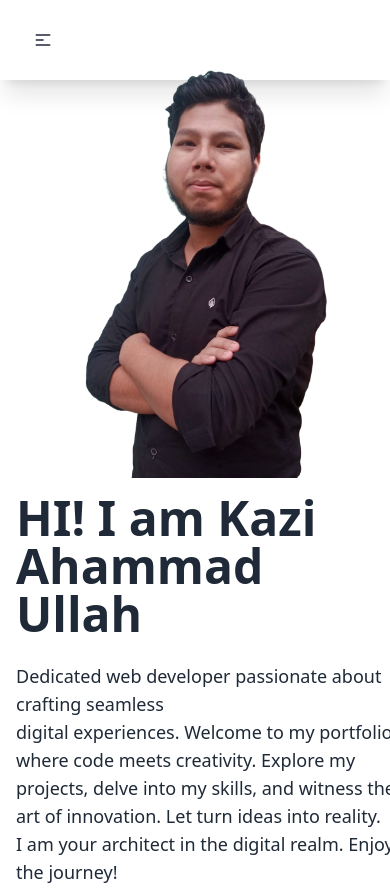
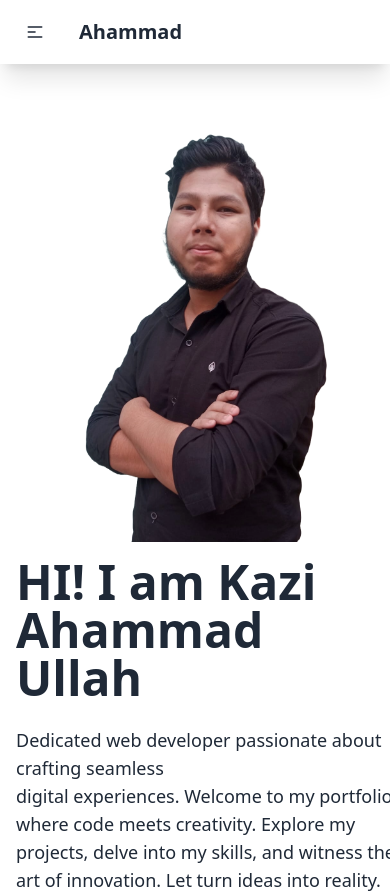
Before and after one commit to Ahammad204/Ahammad_Portfolio, a React (Vite) app: page / in a window 390 px wide. Shown: the top 893 px of the page. Built offline with nearby package versions, Linux system fonts and the light colour scheme.

Commit message:
Fixed navbar issue

```diff
--- a/src/Navbar/Navbar.jsx
+++ b/src/Navbar/Navbar.jsx
@@ -12,17 +12,17 @@ const Navbar = () => {
     </>
 
     return (
-      <div className="navbar  shadow-xl p-4 max-w-screen-xl mx-auto fixed">
+        <div className="navbar bg-base-100 shadow-xl">
         <div className="navbar-start">
           <div className="dropdown">
-              <label tabIndex={0} className="btn btn-ghost lg:hidden">
+            <div tabIndex={0} role="button" className="btn btn-ghost lg:hidden">
               <svg xmlns="http://www.w3.org/2000/svg" className="h-5 w-5" fill="none" viewBox="0 0 24 24" stroke="currentColor"><path strokeLinecap="round" strokeLinejoin="round" strokeWidth="2" d="M4 6h16M4 12h8m-8 6h16" /></svg>
-              </label>
-              <ul tabIndex={0} className=" menu-sm dropdown-content mt-3 z-[1] p-2 shadow bg-base-500 rounded-box w-52">
+            </div>
+            <ul tabIndex={0} className=" menu-sm dropdown-content mt-3 z-[1] p-2 shadow bg-base-100 rounded-box w-52">
            {navLink}
             </ul>
           </div>
-
+          <a className="btn btn-ghost text-xl">Ahammad</a>
         </div>
         <div className="navbar-center hidden lg:flex">
           <ul className=" menu-horizontal px-1">
```
Lines whose indentation alone changed are shown as unchanged.
